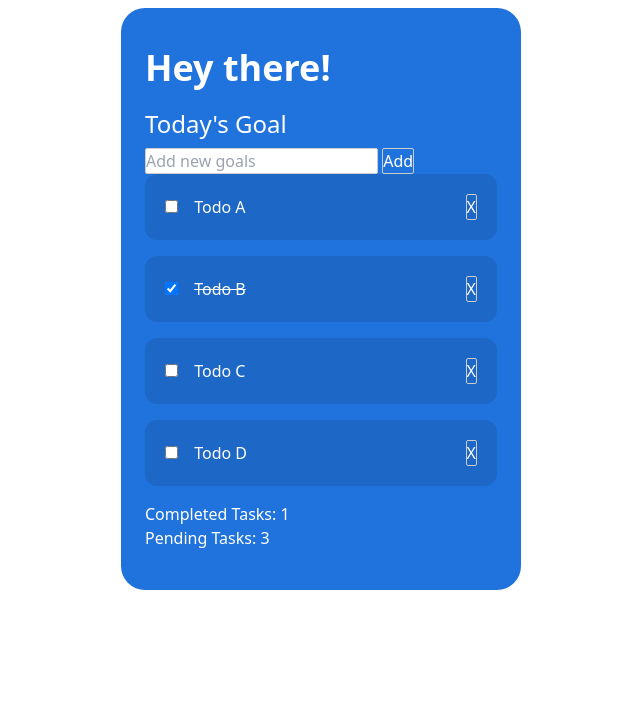
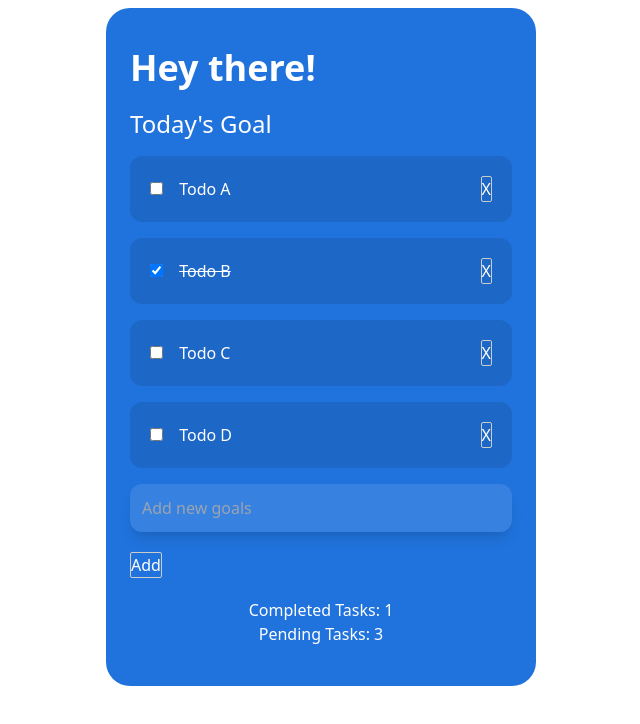
Before and after one commit to ejirocodes/Svelte-Tailwind-Todo, a Svelte app: page / in a window 1280 px wide. Shown: the top 724 px of the page, without its empty margins (319-959 px from the left). Built offline with nearby package versions, Linux system fonts and the light colour scheme.

Commit message:
style add todo input field

```diff
--- a/src/Todo.svelte
+++ b/src/Todo.svelte
@@ -69,10 +69,7 @@
 
 <section class="rounded-3xl text-white py-10 px-6">
   <h1 class="text-4xl	font-bold mb-5">Hey there!</h1>
-  <p class="text-2xl	mb-2">Today's Goal</p>
-  <input type="text" bind:value={todoItem} placeholder="Add new goals" />
-  <button on:click={addTodo}>Add</button>
-
+  <p class="text-2xl	mb-4">Today's Goal</p>
   <ul>
     {#each todos as todo}
       <li
@@ -98,6 +95,14 @@
       <p>No goals for today!</p>
     {/each}
   </ul>
+  <input
+    type="text"
+    bind:value={todoItem}
+    class="w-full rounded-xl bg-white border-0 bg-opacity-10 p-3 shadow-lg"
+    placeholder="Add new goals"
+  />
+  <button on:click={addTodo} class=" my-5 ">Add</button>
+  <div class="text-center">
     <p>
       Completed Tasks: {todos.filter((todo) => {
         return todo.done;
@@ -108,6 +113,7 @@
         return todo.done === false;
       }).length}
     </p>
+  </div>
 </section>
 
 <style>
@@ -122,7 +128,7 @@
   }
   @media (min-width: 640px) {
     section {
-      max-width: 400px;
+      max-width: 430px;
     }
   }
 </style>
```
Lines whose indentation alone changed are shown as unchanged.
